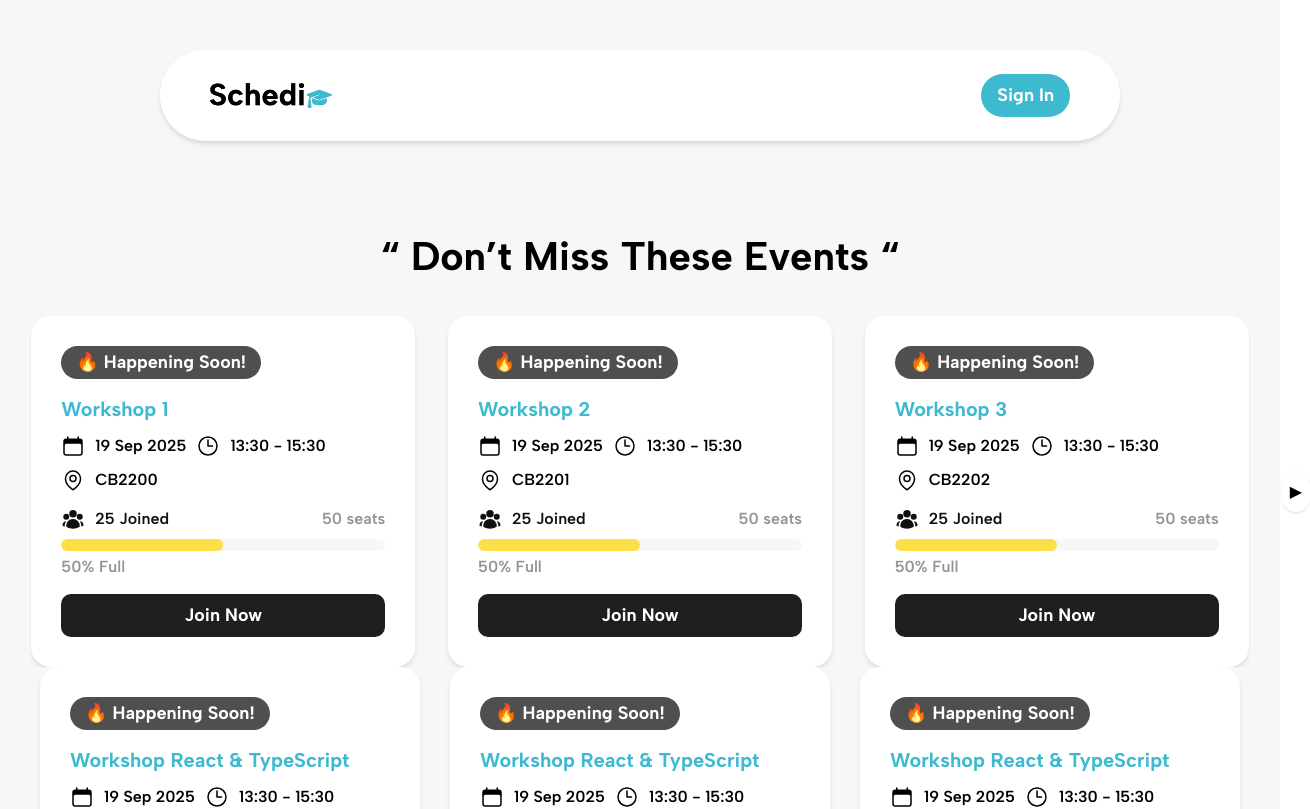
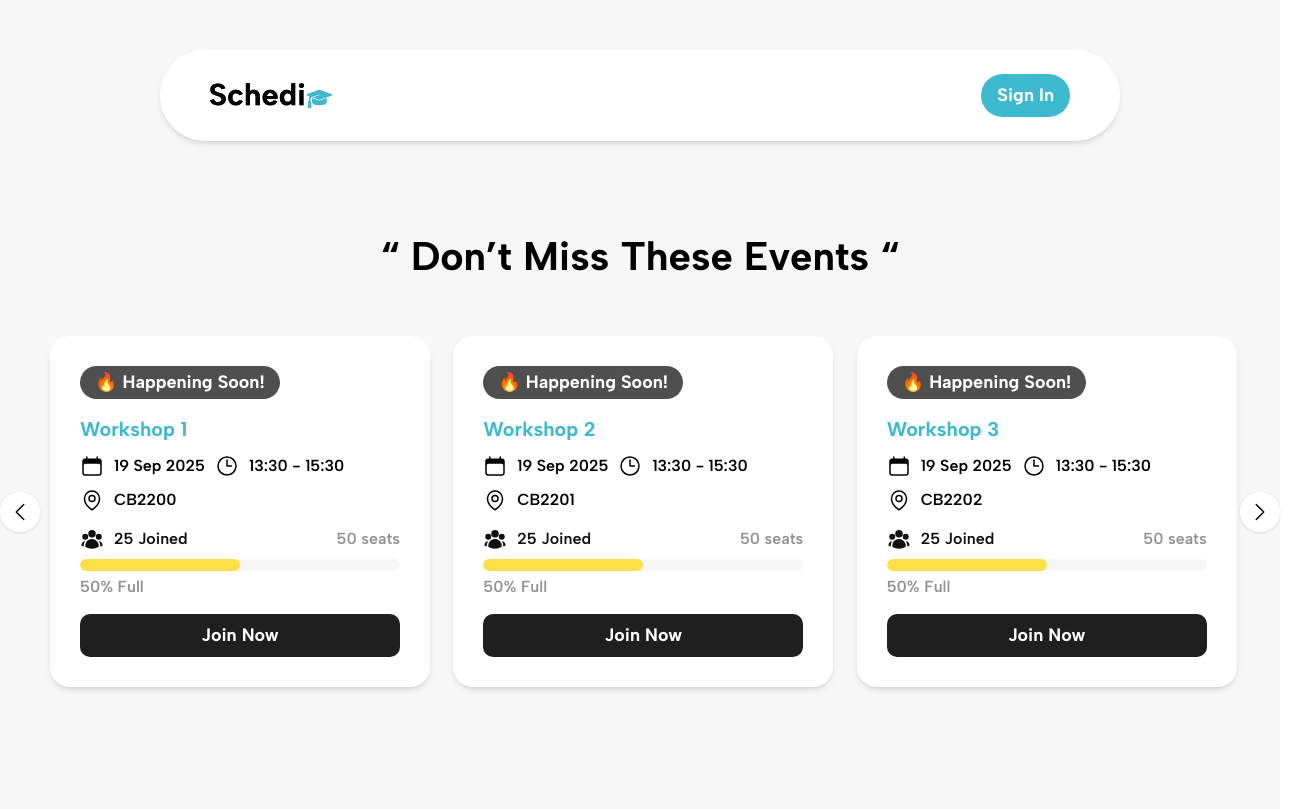
Before and after one commit to zflukz/Schedio, a React (Create React App) app in the folder client/: page / in a window 1280 px wide. Shown: the top 809 px of the page, 1310 px wide, since content can reach past the window. Built offline with nearby package versions, Linux system fonts and the light colour scheme.

Commit message:
Update Home

```diff
--- a/client/src/component/HorizontalScrollCards.tsx
+++ b/client/src/component/HorizontalScrollCards.tsx
@@ -10,7 +10,7 @@ const HorizontalScrollCards: React.FC = () => {
   }));
 
   // Embla Carousel hook
-  const [emblaRef, emblaApi] = useEmblaCarousel({ loop: false, align: "start" });
+  const [emblaRef, emblaApi] = useEmblaCarousel({ loop: false, align: "center" });
 
   const [cardsPerPage, setCardsPerPage] = useState(3);
 
@@ -31,23 +31,27 @@ const HorizontalScrollCards: React.FC = () => {
   const scrollNext = () => emblaApi?.scrollNext();
 
   return (
-    <div className="relative max-w-[1300px] mx-auto px-[30px]">
+    <div className="relative max-w-[1300px] mx-auto px-[30px] sm:px-[30px]">
 		{/* Left button */}
 		<button
 			onClick={scrollPrev}
-        className="absolute left-[-30px] top-1/2 transform -translate-y-1/2 z-10 bg-white rounded-full shadow p-2 hover:bg-gray-100"
+			className="absolute top-1/2 left-0 z-10 transform -translate-y-1/2 bg-white rounded-full shadow p-2 hover:bg-gray-100"
 		>
-        ◀
+			<svg xmlns="http://www.w3.org/2000/svg" fill="none" viewBox="0 0 24 24" strokeWidth={1.5} stroke="currentColor" className="size-6">
+			<path strokeLinecap="round" strokeLinejoin="round" d="M15.75 19.5 8.25 12l7.5-7.5" />
+			</svg>
 		</button>
 
-      {/* Embla Carousel */}
+		{/* Carousel */}
 		<div className="overflow-hidden" ref={emblaRef}>
-        <div className="flex gap-[30px]">
+			<div className="flex gap-[30px] px-5 py-5">
 				{cards.map((c, i) => (
 				<div
 					key={i}
 					className="flex-none"
-              style={{ width: `calc((100% - ${(cardsPerPage - 1) * 30}px) / ${cardsPerPage})` }}
+					style={{
+					width: `calc((100% - ${(cardsPerPage - 1) * 30}px) / ${cardsPerPage})`,
+					}}
 				>
 					<Upcomingcard
 					title={c.title}
@@ -65,14 +69,19 @@ const HorizontalScrollCards: React.FC = () => {
 			</div>
 			</div>
 
+
 		{/* Right button */}
 		<button
 			onClick={scrollNext}
-        className="absolute right-[-30px] top-1/2 transform -translate-y-1/2 z-10 bg-white rounded-full shadow p-2 hover:bg-gray-100"
+			className="absolute top-1/2 right-0 z-10 transform -translate-y-1/2 bg-white rounded-full shadow p-2 hover:bg-gray-100"
 		>
-        ▶
+			<svg xmlns="http://www.w3.org/2000/svg" fill="none" viewBox="0 0 24 24" strokeWidth={1.5} stroke="currentColor" className="size-6">
+			<path strokeLinecap="round" strokeLinejoin="round" d="m8.25 4.5 7.5 7.5-7.5 7.5" />
+			</svg>
 		</button>
 		</div>
+
+
   );
 };
 
--- a/client/src/page/Home.tsx
+++ b/client/src/page/Home.tsx
@@ -18,43 +18,12 @@ function Home() {
         <div className='flex items-center justify-center whitespace-nowrap pt-[85px] pb-[30px] text-[40px] font-bold mx-auto min-w-[500px]'>
            “ Don’t Miss These Events “
         </div>
-		<HorizontalScrollCards/>
-		<div className="max-w-[1200px] mx-auto grid grid-cols-1 sm:grid-cols-2 lg:grid-cols-3 gap-[30px] ">
-          <Upcomingcard
-            title="Workshop React & TypeScript"
-            date="19 Sep 2025"
-            time="13:30 - 15:30 "
-            place="CB2201"
-            objective="Learn how to build a React app with TypeScript"
-            description="In this workshop, we will cover the basics of React with TypeScript, including components, props, state, and more."
-            organizer="Tech Community"
-            participants={25}
-            maxParticipants={50}
-          />
-          <Upcomingcard
-            title="Workshop React & TypeScript"
-            date="19 Sep 2025"
-            time="13:30 - 15:30 "
-            place="CB2201"
-            objective="Learn how to build a React app with TypeScript"
-            description="In this workshop, we will cover the basics of React with TypeScript, including components, props, state, and more."
-            organizer="Tech Community"
-            participants={25}
-            maxParticipants={50}
-          />
-          <Upcomingcard
-            title="Workshop React & TypeScript"
-            date="19 Sep 2025"
-            time="13:30 - 15:30 "
-            place="CB2201"
-            objective="Learn how to build a React app with TypeScript"
-            description="In this workshop, we will cover the basics of React with TypeScript, including components, props, state, and more."
-            organizer="Tech Community"
-            participants={25}
-            maxParticipants={50}
-          />
+      <div className='pb-[30px]'>
+		    <HorizontalScrollCards/>
+      </div>
+      <div className='flex items-center justify-center whitespace-nowrap pt-[85px] pb-[30px] text-[40px] font-bold mx-auto min-w-[500px]'>
+		      “ Find the Right Event for You ”
         </div>
-
     </div>
   );
 }
```
Lines whose indentation alone changed are shown as unchanged.
